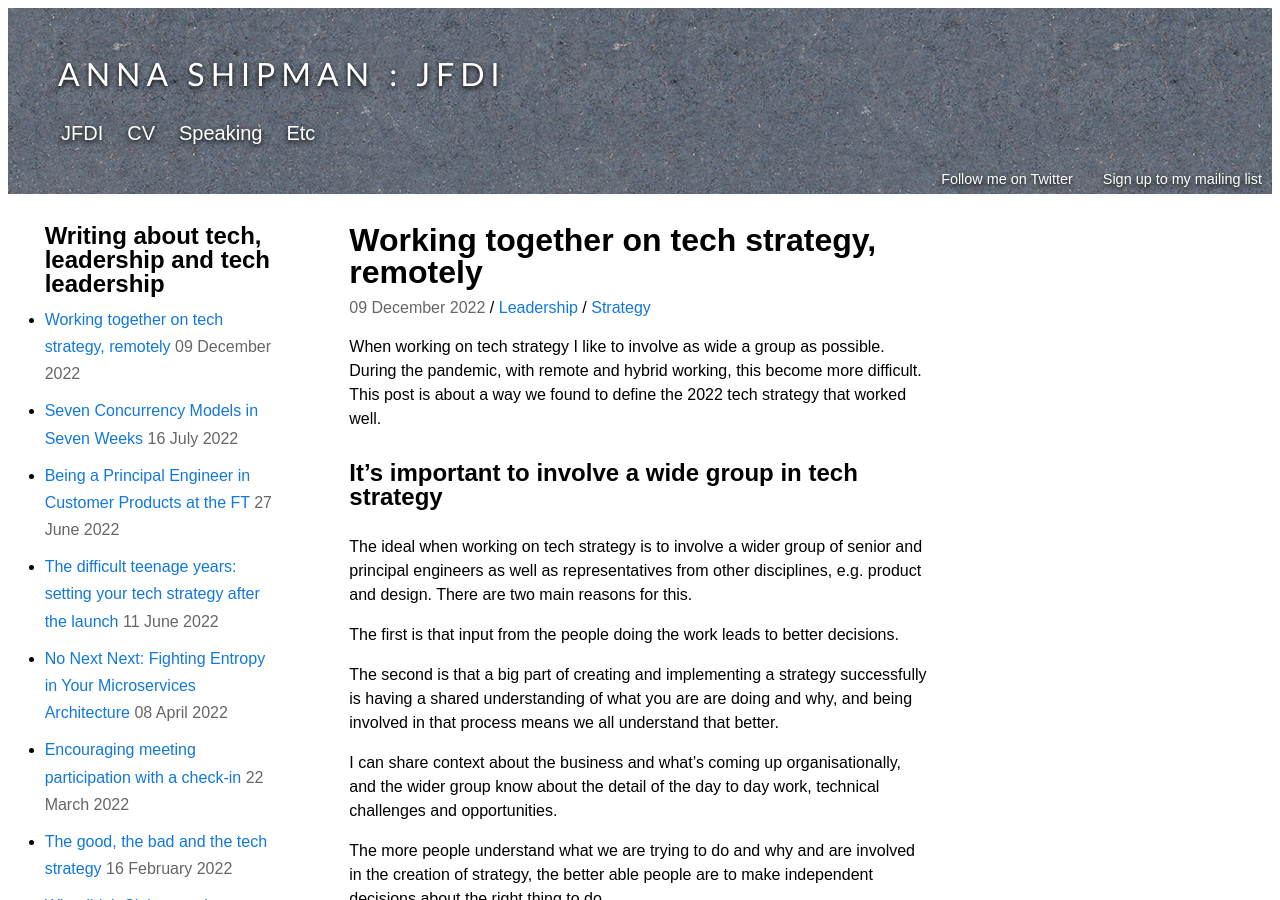
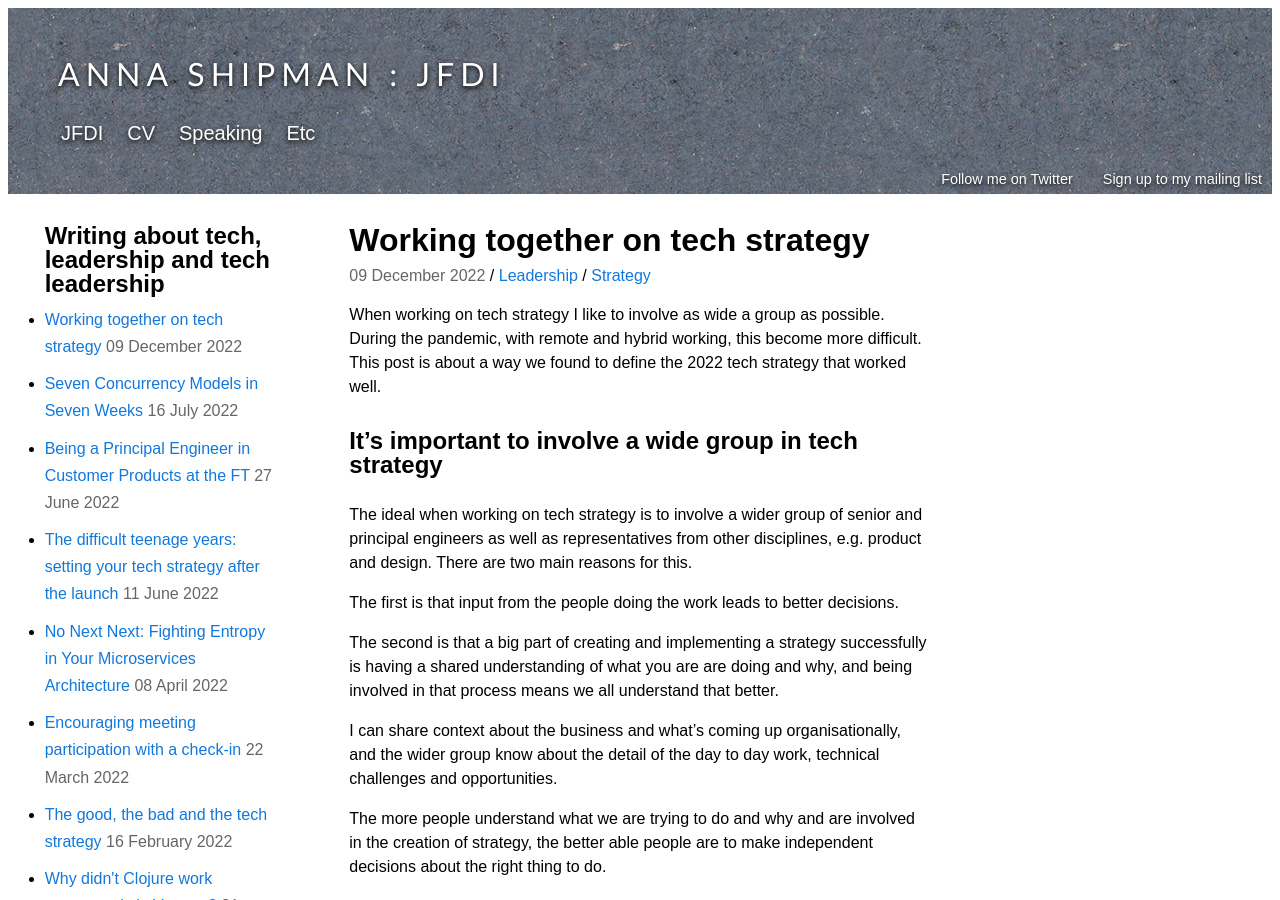
Before and after one commit to annashipman/annashipman.github.io, a Jekyll site: the page built from _posts/2022-12-09-tech-strategy-process.md, in a window 1280 px wide and 900 px high. Built offline with Jekyll 4.4.1, drawn with Linux system fonts in a browser that asks for light colours.

Commit message:
Change title

```diff
--- a/_posts/2022-12-09-tech-strategy-process.md
+++ b/_posts/2022-12-09-tech-strategy-process.md
@@ -1,6 +1,6 @@
 ---
-anchor_id: tech-strategy-remotely
-title: Working together on tech strategy, remotely
+anchor_id: tech-strategy-process
+title: Working together on tech strategy
 tags: Leadership Strategy
 layout: blog_post
 ---
```
